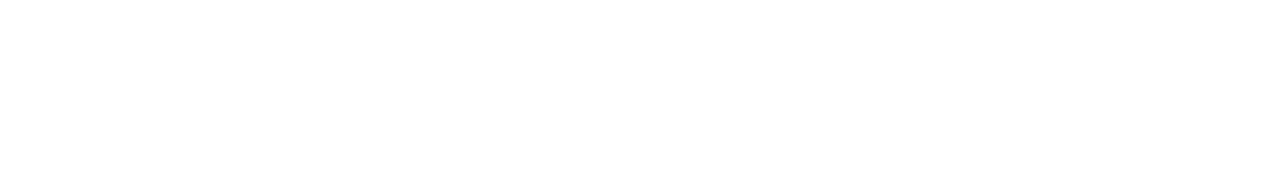
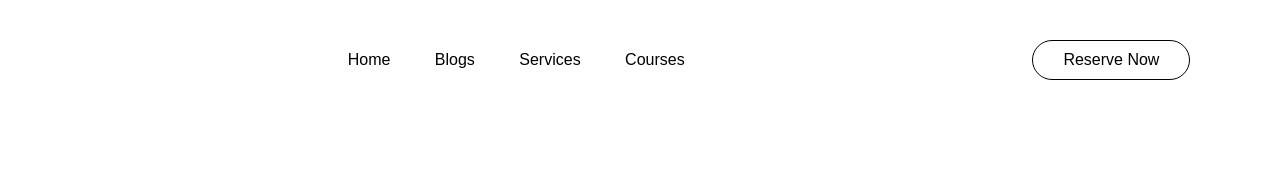
Before and after one commit to Uti-Favour/Forex-Web-App, a plain HTML site: page index.html in a window 1280 px wide. Shown: the top 189 px of the page. Drawn offline with nearby package versions, Linux system fonts and the light colour scheme; a script that the page names is missing.

Commit message:
Improved NavBar Section

```diff
--- a/index.html
+++ b/index.html
@@ -11,6 +11,16 @@
      <link rel="stylesheet" href="script.js">
 </head>
 <body>
+  <nav>
+
+    <ul>
+        <li><a href="#" >Home</a></li>
+        <li><a href="#">Blogs</a></li>
+        <li><a href="#">Services</a></li>
+        <li><a href="#">Courses</a></li>
+    </ul>
+    <a href="#" class="btn">Reserve Now</a>
+</nav>
     <div class="main-container">
         <div class="text">
             <h1>Advanced Africa Trading and<br>
--- a/style.css
+++ b/style.css
@@ -3,6 +3,35 @@
     padding: 0;
     box-sizing: border-box;
     font-family: sans-serif;
+}
+nav{
+  position: fixed;
+  top: 5%;
+  left: 0;
+  width: 100%;
+  display: flex;
+  align-items: center;
+}
+
+nav ul{
+  flex: 1;
+  text-align: center;
+}
+nav ul li{
+display: inline-block;
+margin: 10px 20px;
+}
+nav ul li a{
+  text-decoration: none;
+  color: black;
+}
+nav .btn{
+  color: black;
+  text-decoration: none;
+  border: 1px solid black;
+  padding: 10px 30px;
+  border-radius: 30px;
+  margin-right: 7%;
 }
 .main-container{
  margin-top: 15%;
```
Also changed, not shown: Blog-Page/indexs.html (renamed from Blog-Page/index.html).
